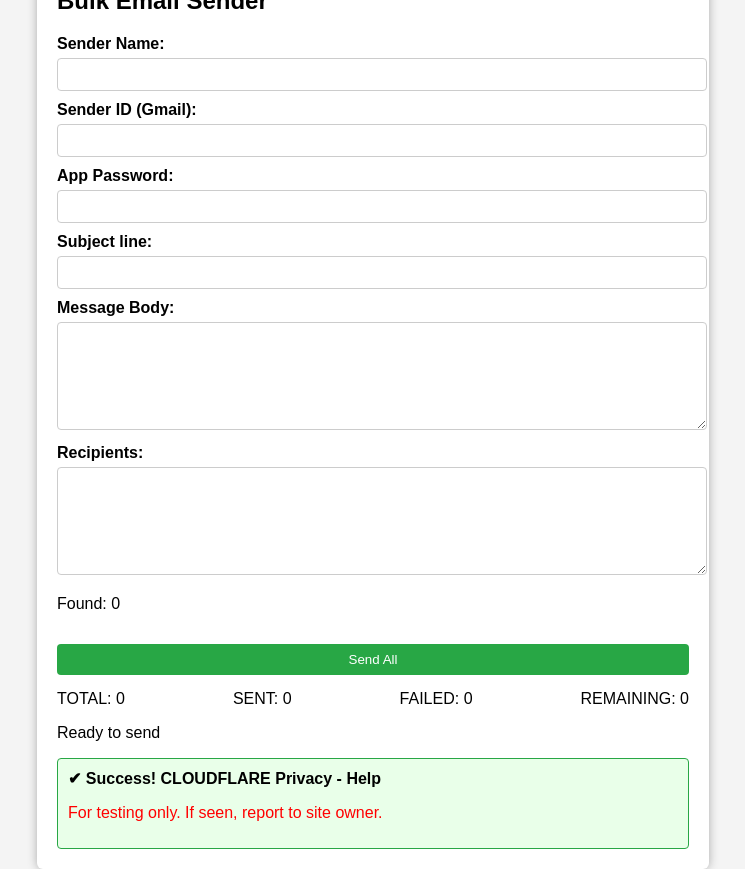
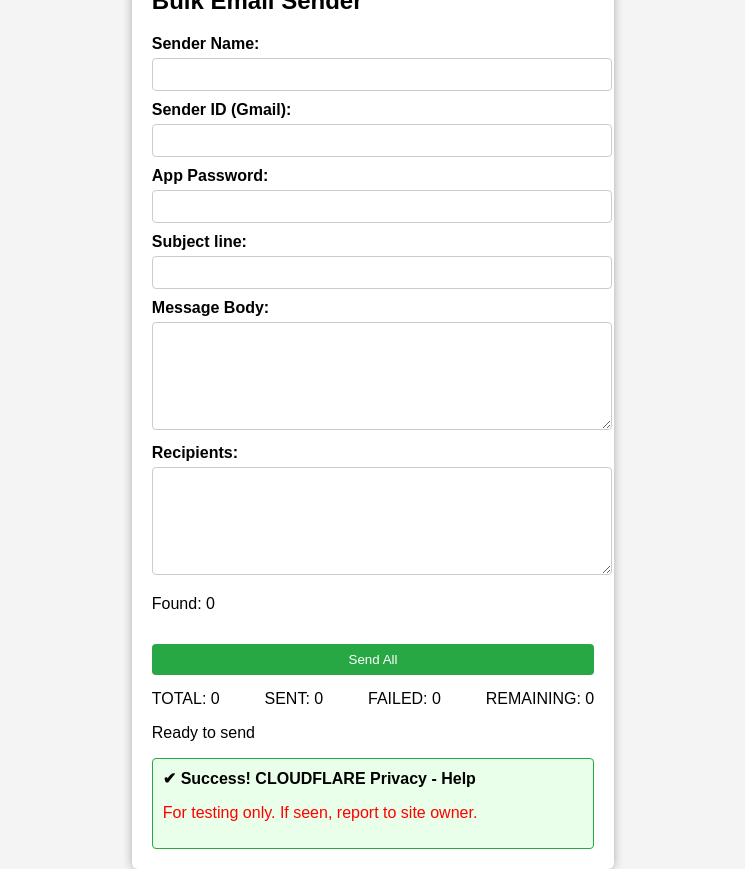
Before and after one commit to pradeepkumar95751-bit/Pradee-Kumar, a Flask app: page / in a window 1280 px wide. Shown: the whole page, without its empty margins (267-1012 px from the left). Run offline with Flask 2, Linux system fonts and the light colour scheme.

Commit message:
Update style.css

```diff
--- a/static/style.css
+++ b/static/style.css
@@ -12,7 +12,7 @@ body {
     padding: 20px;
     border-radius: 6px;
     box-shadow: 0 0 10px #aaa;
-    width: 50%; /* desktop ki aadhi screen */
+    width: 35%; /* desktop ki 35% screen */
 }
 
 label {
```
